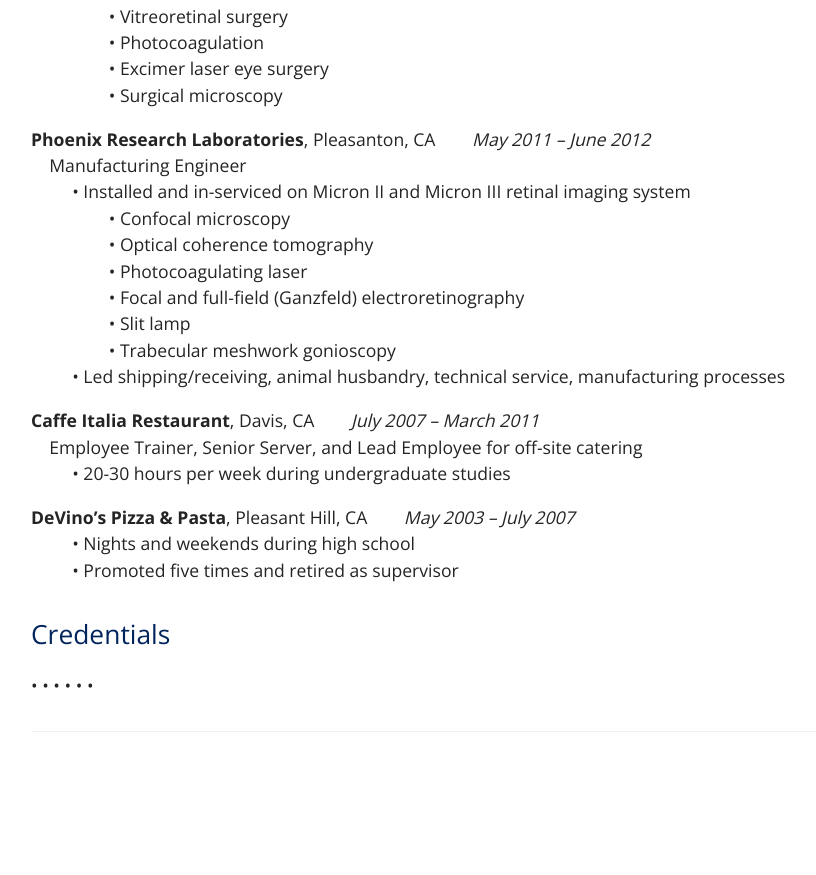
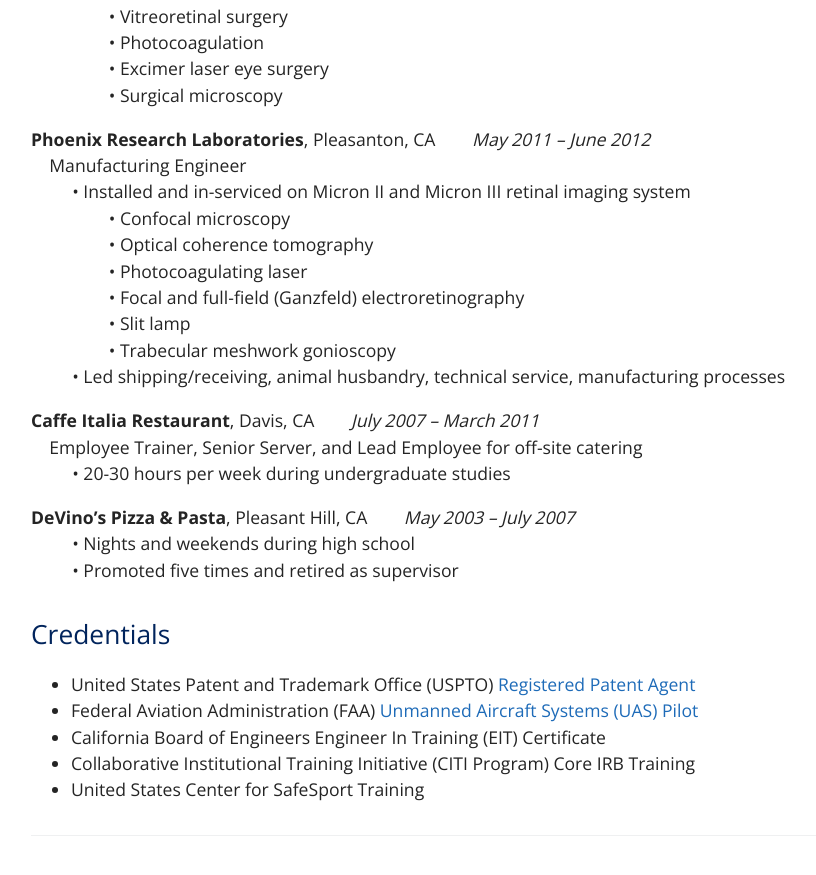
Before and after one commit to jopeo/joepo, a Jekyll site: the page built from index.md, in a window 1280 px wide and 900 px high, scrolled down 1691 px. Shown: the top 875 px of the window, without its empty margins (65-881 px from the left). Built offline with Jekyll 4.4.1, drawn with Linux system fonts in a browser that asks for light colours; before the commit the page ends 2487 px from its top, so only the background shows below that.

Commit message:
09072022 1258

```diff
--- a/index.md
+++ b/index.md
@@ -12,6 +12,7 @@ My professional interests include cardiothoracic surgery and medical education.
 Here is my [LinkedIn page](https://www.linkedin.com/in/joseph-policarpio){:target="_blank"}.
 
 ## Education
+
 **Carle Illinois College of Medicine**, Champaign, IL
   <br>&nbsp;&nbsp;&nbsp;&nbsp;anticipated graduation May 2023
 <br>
@@ -24,6 +25,7 @@ Here is my [LinkedIn page](https://www.linkedin.com/in/joseph-policarpio){:targe
   <br>&nbsp;&nbsp;&nbsp;&nbsp;Bachelor of Science, Biological Systems Engineering,&nbsp;&nbsp;&nbsp;&nbsp;&nbsp;&nbsp;&nbsp;&nbsp;*June 2011*
 
 ## Employment
+
 **Carle Illinois College of Medicine**, Champaign, IL&nbsp;&nbsp;&nbsp;&nbsp;&nbsp;&nbsp;&nbsp;&nbsp;*April 2020 – Present*
 <br>&nbsp;&nbsp;&nbsp;&nbsp;Peer Tutor
 <br>&nbsp;&nbsp;&nbsp;&nbsp;&nbsp;&nbsp;&nbsp;&nbsp; • All courses and clerkships completed
@@ -78,9 +80,8 @@ Here is my [LinkedIn page](https://www.linkedin.com/in/joseph-policarpio){:targe
 
 ## Credentials
 
-•
-•
-•
-•
-•
-•
+- United States Patent and Trademark Office (USPTO) [Registered Patent Agent](https://oedci.uspto.gov/OEDCI/practitionerSearchEntry){:target="_blank"}
+- Federal Aviation Administration (FAA) [Unmanned Aircraft Systems (UAS) Pilot](https://amsrvs.registry.faa.gov/airmeninquiry/){:target="_blank"}
+- California Board of Engineers Engineer In Training (EIT) Certificate
+- Collaborative Institutional Training Initiative (CITI Program) Core IRB Training
+- United States Center for SafeSport Training
```
